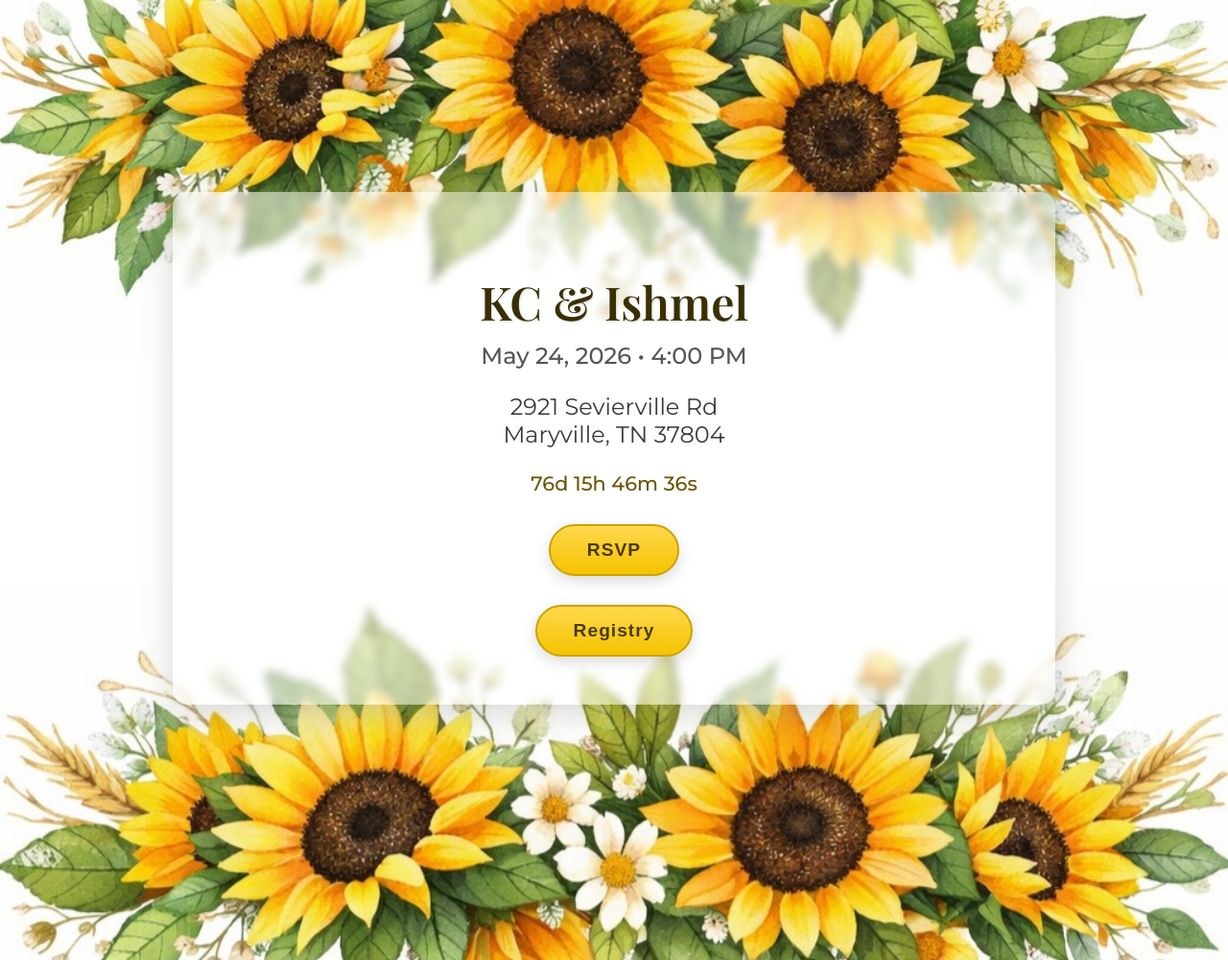
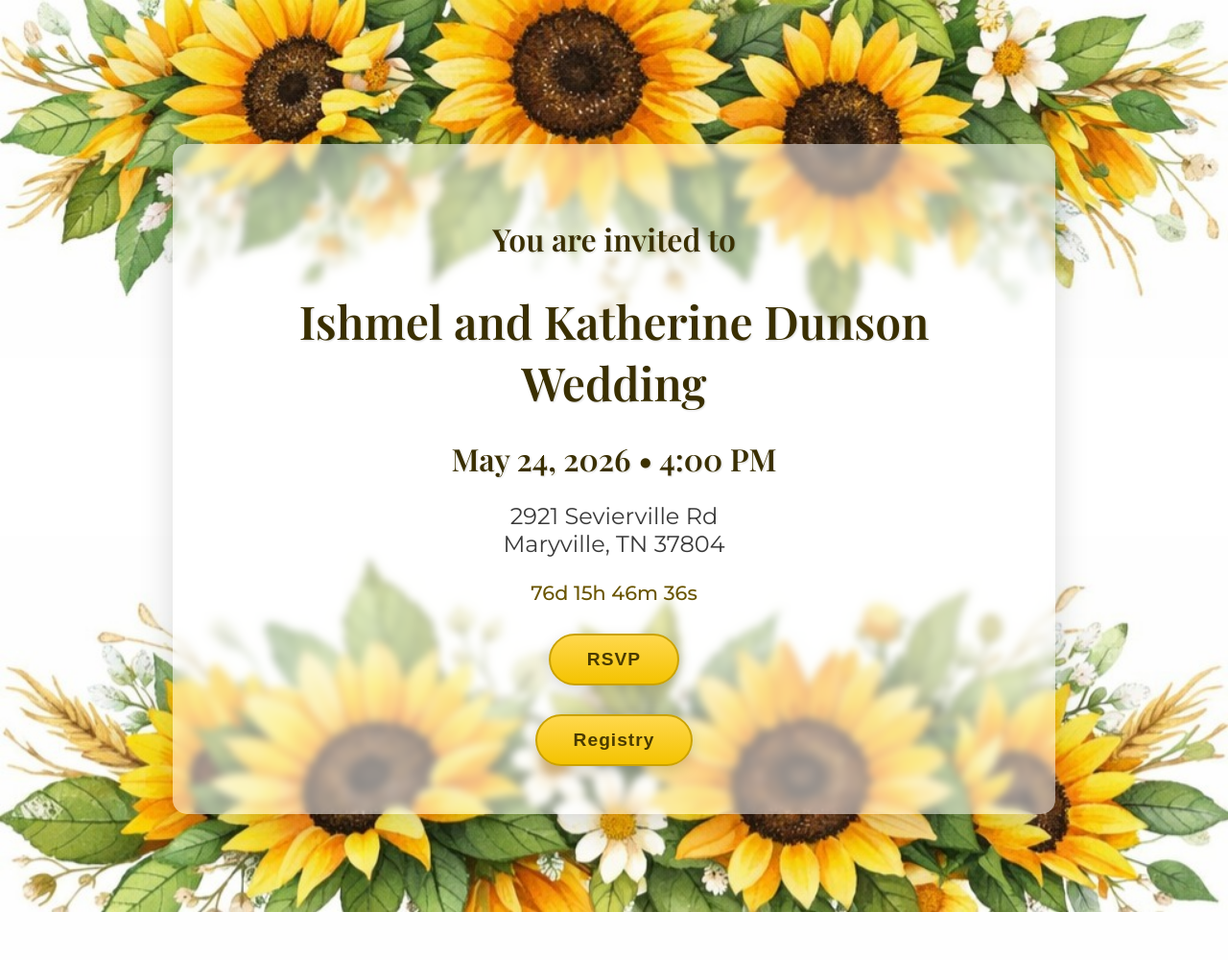
Before and after one commit to LanaganJames/KC-Wedding, a PHP site: page / in a window 1280 px wide. Shown: the whole page at 96% size. After the commit the page ends 950 px from the top, so only its background shows below. Run offline with PHP 8.4, Linux system fonts and the light colour scheme.

Commit message:
Add files via upload

```diff
--- a/index.html
+++ b/index.html
@@ -13,8 +13,8 @@
 <body>
 
 <main>
-
-<h1>KC & Ishmel</h1>
+<h2>You are invited to</h2>
+<h1>Ishmel and Katherine Dunson Wedding</h1>
 
 <h2>May 24, 2026 • 4:00 PM</h2>
 
--- a/styles.css
+++ b/styles.css
@@ -54,7 +54,7 @@ nav a:hover {
 
 main {
     max-width: 800px;
-    margin: 200px auto;
+    margin: 150px auto;
     text-align: center;
     padding: 50px 60px;
 
@@ -71,16 +71,19 @@ main {
 h1 {
     font-family: 'Playfair Display', serif;
     font-size: 3rem;
-    margin-bottom: 10px;
+    margin-bottom: 0px;
     color: #3a2f00;
 
     text-shadow: 1px 1px 2px rgba(0,0,0,0.15);
 }
 
 h2 {
-    font-weight: 500;
-    margin-top: 0;
-    color: #555;
+    font-family: 'Playfair Display', serif;
+    font-size: 2rem;
+    margin-bottom: 5px;
+    color: #3a2f00;
+
+    text-shadow: 1px 1px 2px rgba(0,0,0,0.15);
 }
 
 p {
```
